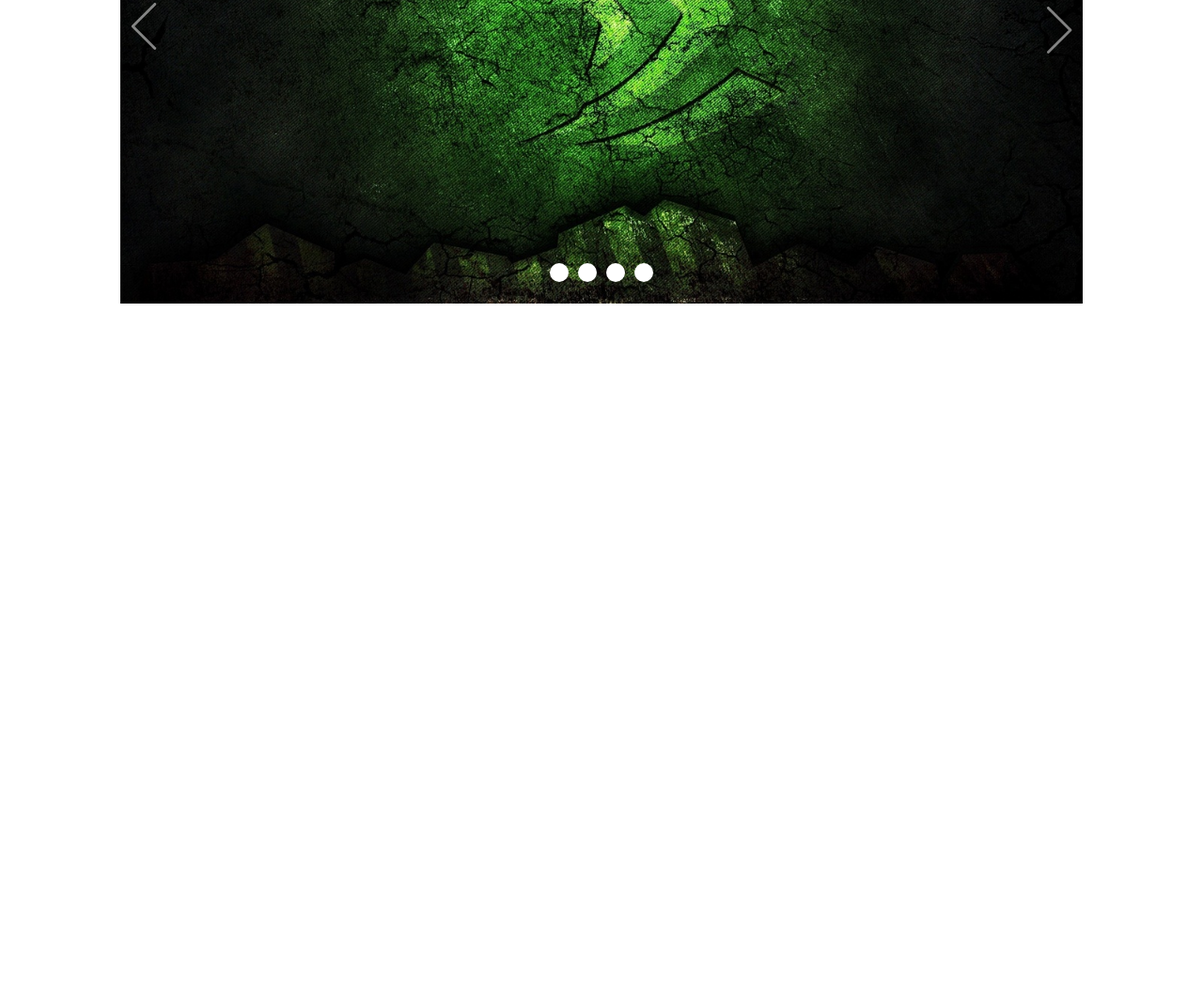
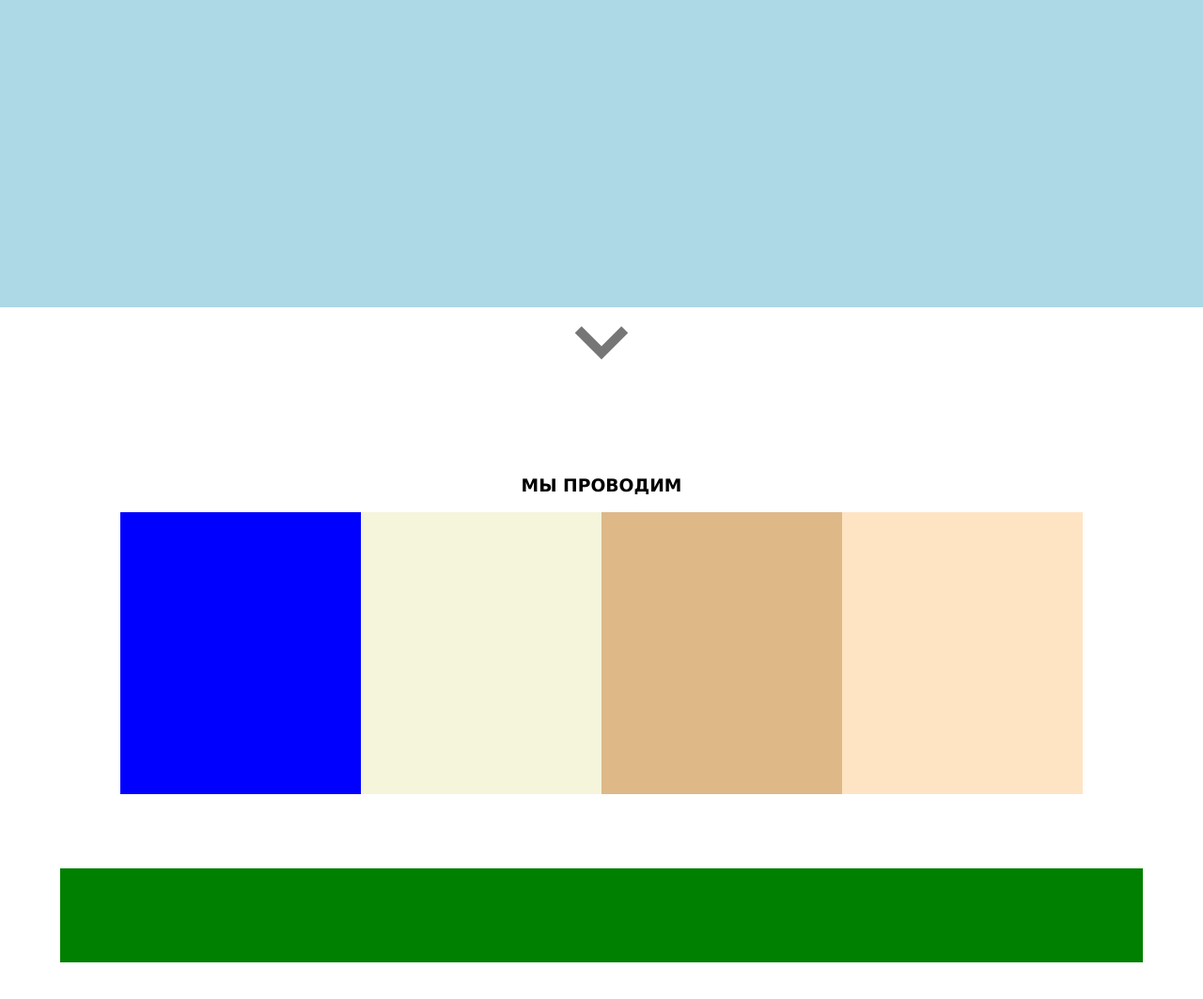
Before and after one commit to BigButovskyi/Aurora-Website, a plain HTML site: page index.html in a window 1280 px wide. Shown: the part 313-1376 px from the top of the page at 94% size. Before the commit the page ends 800 px from the top, so only its background shows below. Drawn offline with nearby package versions, Linux system fonts and the light colour scheme.

Commit message:
Adding Scroll down arrow and ivents bar

```diff
--- /dev/null
+++ b/css/down-arrow.less
@@ -0,0 +1,63 @@
+@size: 30px;
+@speed: 3s;
+@peakopacity:0.7;
+
+#arrow{
+  width: 100%;
+  height: 20vh;
+}
+
+.arrows {
+  margin-top: 2%;
+  position: relative;
+  /**/
+  position: absolute;
+  left:50%;
+  /**/
+  width:@size;
+  height:@size;
+  transform:translate(-50%,-50%);
+  &:before {
+    content: '';
+    position: absolute;
+    width:100%;
+    height:100%;
+    border-left:@size/3 solid rgba(0,0,0,@peakopacity);
+    border-bottom:@size/3 solid rgba(0,0,0,@peakopacity);
+    transform:translate(@size/3,@size*4/3)rotate(-45deg);
+    animation: arrows @speed linear infinite;
+  }
+  &:after {
+    content: '';
+    position: absolute;
+    width:100%;
+    height:100%;
+    border-left:@size/3 solid rgba(0,0,0,@peakopacity);
+    border-bottom:@size/3 solid rgba(0,0,0,@peakopacity);
+    transform:translate(@size*2/3,0px)rotate(-45deg) ;
+    animation: arrows @speed linear infinite @speed/-2;
+  }
+}
+
+
+@keyframes arrows {
+  0% {
+    border-left: @size/3 solid rgba(0, 0, 0, 0);
+    border-bottom: @size/3 solid rgba(0, 0, 0, 0);
+    transform: translate(@size/-6,@size*4/-6) rotate(-45deg);
+  }
+  10%, 90% {
+    border-left: @size/3 solid rgba(0, 0, 0, 0);
+    border-bottom: @size/3 solid rgba(0, 0, 0, 0);
+  }
+  50% {
+    border-left: @size/3 solid rgba(0, 0, 0, @peakopacity);
+    border-bottom: @size/3 solid rgba(0, 0, 0, @peakopacity);
+    transform: translate(@size/-6, 0px) rotate(-45deg);
+  }
+  100% {
+    border-left: @size/3 solid rgba(0, 0, 0, 0);
+    border-bottom: @size/3 solid rgba(0, 0, 0, 0);
+    transform: translate(@size/-6,@size*4/6) rotate(-45deg);
+  }
+}
--- a/css/main.less
+++ b/css/main.less
@@ -3,7 +3,7 @@ body {
 }
 
 .header {
-  z-index: 1;
+  z-index: 2;
   background-color: yellow;
   position: fixed;
   height: 60px;
@@ -34,5 +34,79 @@ body {
 }
 
 .main{
-  padding-top: 60px;
+  .carousel{
+    width: 100%;
+    height: 80vh;
+    background-color: lightblue;
+  }
+
+  #muprodovim{
+    #header{
+      text-align: center;
+      font-family: "Lucida Sans Unicode";
+    }
+    #types{
+      width: 100%;
+      height: 300px;
+
+      #types-2{
+        width: 80%;
+        height: 100%;
+        margin-left: 10%;
+        margin-right: 10%;
+
+        .square{
+          width: 25%;
+          float: left;
+          height: 100%;
+          display: inline-block;
+          opacity: 0;
+        }
+
+        #marriages{
+          background-color: blue;
+        }
+        #office-parties{
+          background-color: beige;
+        }
+        #birthdays{
+          background-color: burlywood;
+        }
+        #homecoming{
+          background-color: bisque}
+      }
+    }
+
+    #footer{
+      text-align: center;
+      opacity: 0;
+    }
+  }
+
+  #actors{
+    width: 100%;
+
+    #actors-2{
+      margin-left: 5%;
+      width: 90%;
+      background-color: green;
+    }
+  }
 }
+
+.footer{
+  width: 100%;
+  height: 500px;
+}
+
+@keyframes fadeInDown {
+  from {
+    opacity: 0;
+    transform: translate3d(0, -100%, 0);
+  }
+
+  to {
+    opacity: 1;
+    transform: none;
+  }
+}
--- a/index.html
+++ b/index.html
@@ -4,7 +4,7 @@
     <meta charset="UTF-8">
     <title>Title</title>
     <link rel="stylesheet/less" type="text/less" href="css/main.less"/>
-    <link rel="stylesheet/less" type="text/less" href="css/carousel.less"/>
+    <link rel="stylesheet/less" type="text/less" href="css/down-arrow.less"/>
     <script src="./libraries/less.js"></script>
 </head>
 <body>
@@ -33,50 +33,42 @@
         </ul>
     </div>
 </div>
+
 <div class="main">
-    <div id="carousel">
-        <div id="viewport">
-            <div class='prev-next' id="leftSlider">
-                <div id="prev">
-                    <img src="images/arrow.svg" class="arrow"/>
-                </div>
+    <div class="carousel"></div>
+    <div id="arrow">
+        <div class="arrows"></div>
+    </div>
+    <div id="muprodovim">
+        <h3><div id="header">МЫ ПРОВОДИМ</div></h3>
+        <div id="types">
+            <div id="types-2">
+                <div class="square" id="marriages"></div>
+                <div class="square" id="office-parties"></div>
+                <div class="square" id="birthdays"></div>
+                <div class="square" id="homecoming"></div>
             </div>
-
-            <ul id="slidewrapper">
-                <li class="slide">
-                    <img src="images/image1.jpg" alt="1" class="slide-img"/>
-                </li>
-                <li class="slide">
-                    <img src="images/image2.jpg" alt="2" class="slide-img"/>
-                </li>
-                <li class="slide">
-                    <img src="images/image3.jpg" alt="3" class="slide-img"/>
-                </li>
-                <li class="slide">
-                    <img src="images/image4.jpg" alt="3" class="slide-img"/>
-                </li>
-            </ul>
-
-            <div class='prev-next' id="rightSlider">
-                <div id="next">
-                    <img src="images/arrow.svg" class="arrow"/>
-                </div>
-            </div>
-
-            <ul id="nav-btns">
-                <li class="slide-nav-btn"></li>
-                <li class="slide-nav-btn"></li>
-                <li class="slide-nav-btn"></li>
-                <li class="slide-nav-btn"></li>
-            </ul>
+        </div>
+        <div id="footer">
+            <h4>
+                У нас индивидуальный подход к каждому заказчику<br>
+                Составим оригинальную прогамму для Вашего праздника
+            </h4>
         </div>
     </div>
+    <div id="actors">
+        <div id="actors-2">
+            <div id="actors-label"></div>
+            <div id="actors-photos"></div>
+        </div>
+    </div>
+
 </div>
+
 
 <div class="footer"></div>
 
 <script src="https://ajax.googleapis.com/ajax/libs/jquery/3.2.1/jquery.min.js"></script>
-<script src="js/carousel.js"></script>
 <script src="js/main.js"></script>
 </body>
 </html>
--- a/js/main.js
+++ b/js/main.js
@@ -0,0 +1,24 @@
+$('#actors-2').css('height', '100px');
+
+$(document).ready(function () {
+    $(window).scroll(function () {
+
+        $('.square').each(function () {
+            let square_bottom = $(this).position().top + $(this).outerHeight();
+            let window_bottom = $(window).scrollTop() + $(window).height();
+
+            if (window_bottom > square_bottom) {
+                $(this).animate({'opacity': '1'}, 2000);
+            }
+        });
+
+        let square_bottom = $('#footer').position().top + $('#footer').outerHeight();
+        let window_bottom = $(window).scrollTop() + $(window).height();
+
+        if (window_bottom > square_bottom && $('#homecoming').css('opacity') > '0.5') {
+            console.log($('#homecoming').css('opacity'));
+            $('#footer').css('animation',"fadeInDown 1s ease both");
+        }
+
+    });
+});
```
